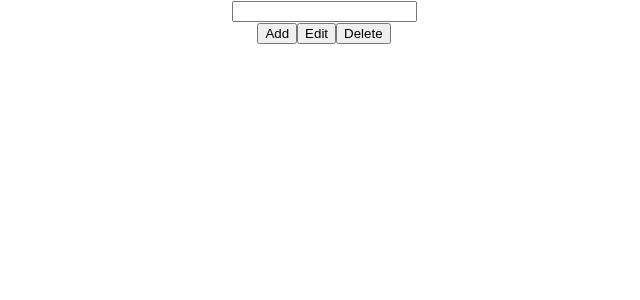
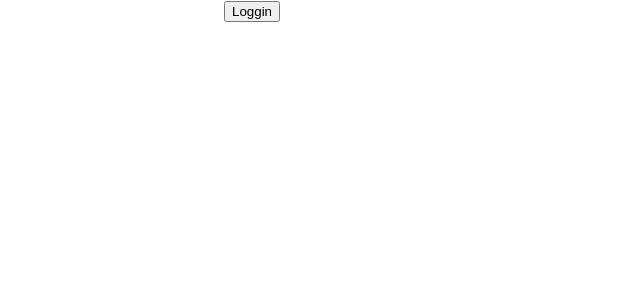
Before and after one commit to vantrong2405/React_learning, a React (Create React App) app: page / in a window 1280 px wide. Shown: the top 300 px of the page, without its empty margins (316-956 px from the left). Built offline with nearby package versions, Linux system fonts and the light colour scheme.

Commit message:
04. conditional render

```diff
--- a/src/App.js
+++ b/src/App.js
@@ -5,20 +5,13 @@ import Clock from './Clock';
 import { useState } from 'react';
 import BareInput from './BareInput';
 import Layout from './Layout';
+import ButtonLogin from './ButtonLogin';
 function App() {
-    const handleClick = (value, event) => {
-        console.log(value);
-        console.log(event);
-    }
+
     return (
-        <div style={{ 'margin': 'auto', 'width': '200px', 'textAlign': 'center' }}>
-            <input type='text' />
-            <div>
-                <button onClick={(e) => handleClick('add', e)}>Add</button>
-                <button onClick={(e) => handleClick('edit', e)}>Edit</button>
-                <button onClick={(e) => handleClick('delete', e)}>Delete</button>
-            </div>
-        </div>
+        <Layout>
+            <ButtonLogin />
+        </Layout>
     );
 }
 
--- /dev/null
+++ b/src/ButtonLogin.jsx
@@ -0,0 +1,47 @@
+import React, { Component } from "react";
+
+export default class ButtonLogin extends Component {
+  constructor(props) {
+    super(props);
+    this.state = {
+      isLogin: false
+    };
+  }
+
+  handleClick = () => {
+    this.setState(prev => ({
+      ...prev,
+      isLogin: !prev.isLogin
+    }));
+  };
+
+  render() {
+    return (
+      <div style={{ margin: "auto", width: "200px" }}>
+        <BtnLoggin
+          isLogin={this.state.isLogin}
+          handleClick={this.handleClick}
+        />
+        <BtnLogout
+          isLogin={this.state.isLogin}
+          handleClick={this.handleClick}
+        />
+      </div>
+    );
+  }
+}
+
+export function BtnLoggin({ isLogin, handleClick }) {
+  return (
+    <div>
+      {isLogin === false && <button onClick={handleClick}>Loggin</button>}
+    </div>
+  );
+}
+export function BtnLogout({ isLogin, handleClick }) {
+  return (
+    <div>
+      {isLogin && <button onClick={handleClick}>Logout</button>}
+    </div>
+  );
+}
--- a/src/Layout.jsx
+++ b/src/Layout.jsx
@@ -1,7 +1,10 @@
-import React from 'react'
+import React, { Component } from 'react'
 
-export default function Layout({children}) {
-  return (
-    <div className='layout'>{children}</div>
-  )
+export default class Layout extends Component {
+    render() {
+        console.log(this);
+    return (
+      <div className='layout'>{this.props.children}</div>
+    )
+  }
 }
```
